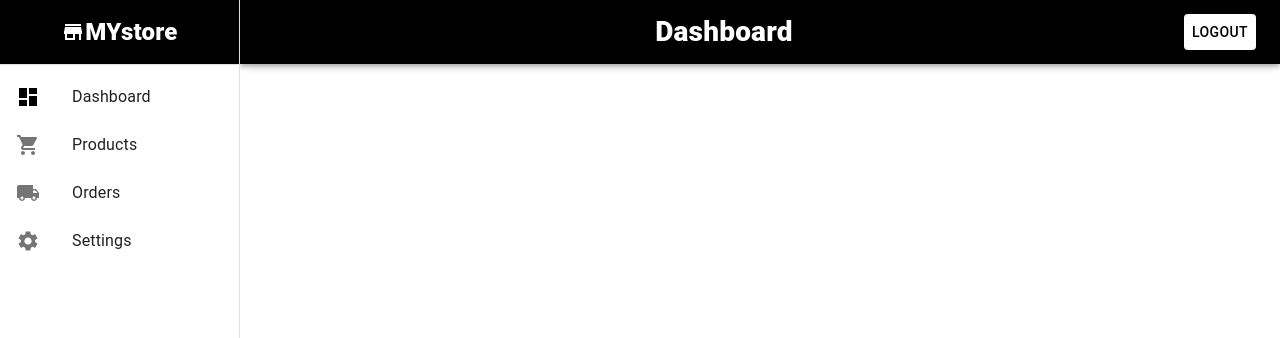
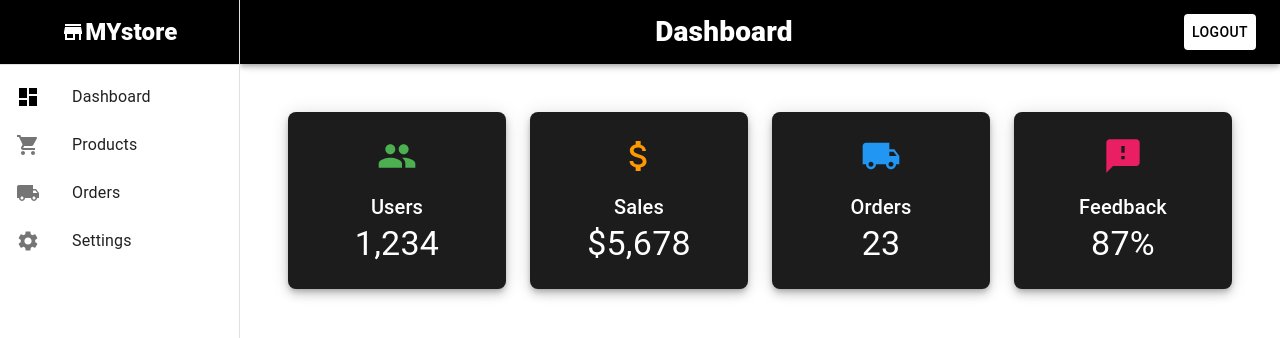
Before and after one commit to ajmalfaris11/react-mui-dashboard, a React (Create React App) app: page / in a window 1280 px wide. Shown: the top 338 px of the page. Built offline with nearby package versions, Linux system fonts and the light colour scheme.

Commit message:
Dashboard Child section designed

```diff
--- a/src/app/components/DashboardWrapper.js
+++ b/src/app/components/DashboardWrapper.js
@@ -126,6 +126,9 @@ export default function DashboardWrapper({ title, children }) {
         sx={{ flexGrow: 1, bgcolor: "background.default", p: 3 }}
       >
         <Toolbar />
+
+        <div>{children}</div>
+
       </Box>
     </Box>
   );
--- a/src/app/pages/Dashboard/index.js
+++ b/src/app/pages/Dashboard/index.js
@@ -1,11 +1,112 @@
 import * as React from "react";
 import DashboardWrapper from "../../components/DashboardWrapper";
-
+import { Box, Typography, Grid, Paper } from '@mui/material';
+import PeopleIcon from '@mui/icons-material/People';
+import AttachMoneyIcon from '@mui/icons-material/AttachMoney';
+import FeedbackIcon from '@mui/icons-material/Feedback';
+import LocalShippingIcon from "@mui/icons-material/LocalShipping";
 
 
 export default function DashboardPage() {
   return (
+    <DashboardWrapper title="Dashboard">
+      <Box component="main" sx={{ flexGrow: 1, bgcolor: 'background.default', px: { xs: 2, md: 3 }, py: 3 }}>
 
-     <DashboardWrapper title="Dashboard" />
+        {/* Summary Cards */}
+        <Grid container spacing={3}>
+          {/* Users Card */}
+          <Grid item xs={12} sm={6} md={3}>
+            <Paper
+              elevation={6}
+              sx={{
+                padding: 3,
+                textAlign: 'center',
+                bgcolor: '#1c1c1c',
+                color: 'white',
+                borderRadius: 2,
+                '&:hover': {
+                  transform: 'scale(1.05)',
+                  transition: '0.3s',
+                  boxShadow: '0 8px 16px rgba(0,0,0,0.3)'
+                }
+              }}
+            >
+              <PeopleIcon sx={{ fontSize: 40, mb: 1, color: '#4caf50' }} />
+              <Typography variant="h6">Users</Typography>
+              <Typography variant="h4">1,234</Typography>
+            </Paper>
+          </Grid>
+
+          {/* Sales Card */}
+          <Grid item xs={12} sm={6} md={3}>
+            <Paper
+              elevation={6}
+              sx={{
+                padding: 3,
+                textAlign: 'center',
+                bgcolor: '#1c1c1c',
+                color: 'white',
+                borderRadius: 2,
+                '&:hover': {
+                  transform: 'scale(1.05)',
+                  transition: '0.3s',
+                  boxShadow: '0 8px 16px rgba(0,0,0,0.3)'
+                }
+              }}
+            >
+              <AttachMoneyIcon sx={{ fontSize: 40, mb: 1, color: '#ff9800' }} />
+              <Typography variant="h6">Sales</Typography>
+              <Typography variant="h4">$5,678</Typography>
+            </Paper>
+          </Grid>
+
+          {/* Active Projects Card */}
+          <Grid item xs={12} sm={6} md={3}>
+            <Paper
+              elevation={6}
+              sx={{
+                padding: 3,
+                textAlign: 'center',
+                bgcolor: '#1c1c1c',
+                color: 'white',
+                borderRadius: 2,
+                '&:hover': {
+                  transform: 'scale(1.05)',
+                  transition: '0.3s',
+                  boxShadow: '0 8px 16px rgba(0,0,0,0.3)'
+                }
+              }}
+            >
+              <LocalShippingIcon sx={{ fontSize: 40, mb: 1, color: '#2196f3' }} />
+              <Typography variant="h6">Orders</Typography>
+              <Typography variant="h4">23</Typography>
+            </Paper>
+          </Grid>
+
+          {/* Feedback Card */}
+          <Grid item xs={12} sm={6} md={3}>
+            <Paper
+              elevation={6}
+              sx={{
+                padding: 3,
+                textAlign: 'center',
+                bgcolor: '#1c1c1c',
+                color: 'white',
+                borderRadius: 2,
+                '&:hover': {
+                  transform: 'scale(1.05)',
+                  transition: '0.3s',
+                  boxShadow: '0 8px 16px rgba(0,0,0,0.3)'
+                }
+              }}
+            >
+              <FeedbackIcon sx={{ fontSize: 40, mb: 1, color: '#e91e63' }} />
+              <Typography variant="h6">Feedback</Typography>
+              <Typography variant="h4">87%</Typography>
+            </Paper>
+          </Grid>
+        </Grid>
+      </Box>
+    </DashboardWrapper>
   );
 }
```
